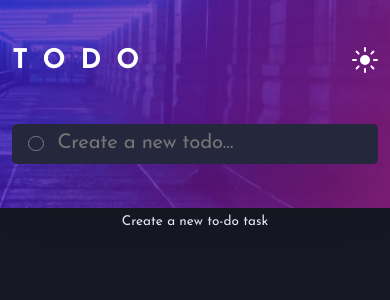
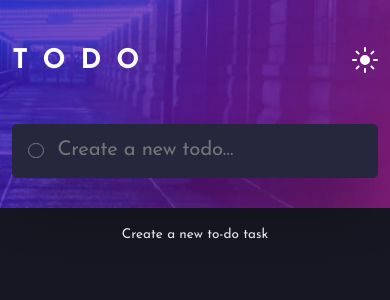
Before and after one commit to GeoStrong/Todo-app, a React (Create React App) app: page / in a window 390 px wide. Shown: the top 300 px of the page. Built offline with nearby package versions, Linux system fonts and the light colour scheme.

Commit message:
a small changes

```diff
--- a/src/media.css
+++ b/src/media.css
@@ -34,7 +34,7 @@
         font-size: 3rem;
     }
 
-    .container__main .todo-element {
+    .container__section .todo-element {
         padding: 4rem 0 4rem 2.4rem;
     }
 
```
